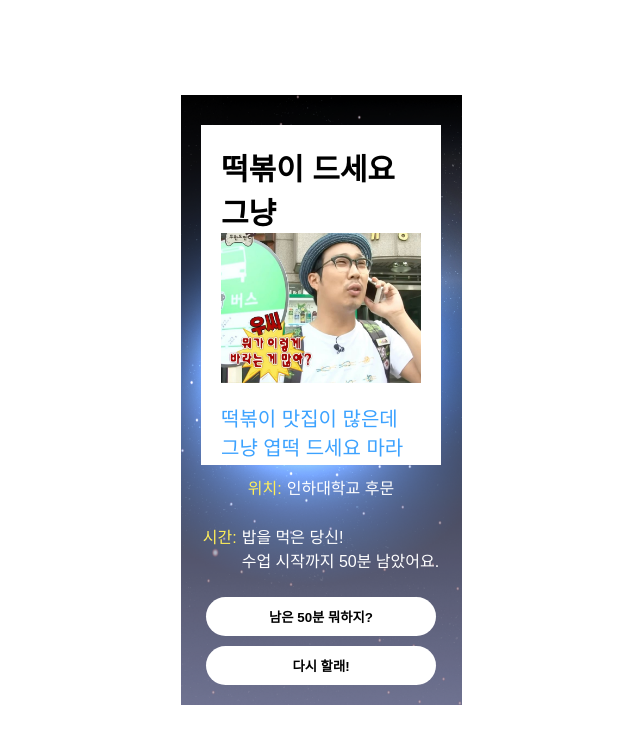
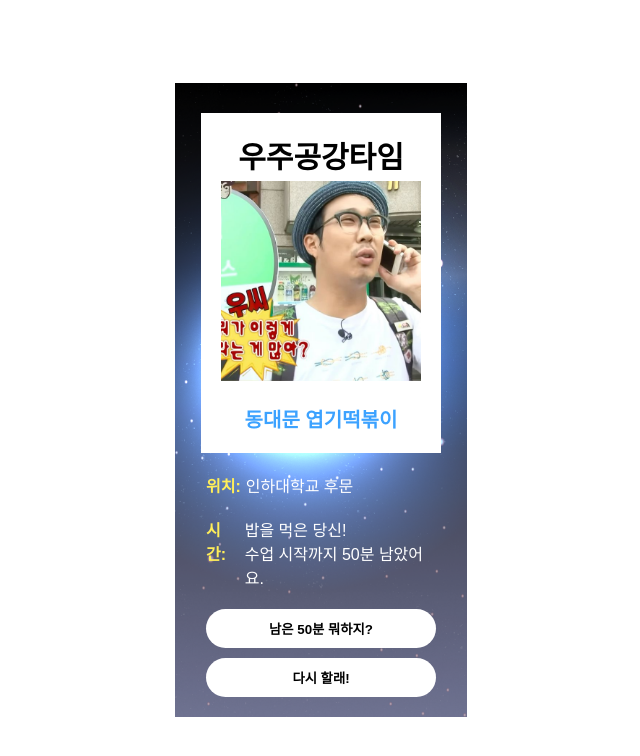
Before and after one commit to inhaUniverseTime/Front-end, a React (Create React App) app: page /result in a window 1280 px wide. Shown: the top 756 px of the page, without its empty margins (319-959 px from the left). Built offline with nearby package versions, Linux system fonts and the light colour scheme; no server answers; a web font is replaced by a local one.

Commit message:
feat. 이미지 변경

```diff
--- a/src/pages/Result.jsx
+++ b/src/pages/Result.jsx
@@ -1,7 +1,7 @@
 import React, { useEffect, useState } from 'react';
 import styled, { createGlobalStyle } from "styled-components";
 import { useNavigate } from 'react-router-dom';
-import axios from 'axios'; // axios 라이브러리 추가
+import axios from 'axios';
 
 const GlobalStyles = createGlobalStyle`
   * {
@@ -12,6 +12,7 @@ const GlobalStyles = createGlobalStyle`
 
   body {
     background-color: #d9d9d9;
+    font-weight: bold;
   }
 `;
 
@@ -55,12 +56,14 @@ const ContentBox = styled.div`
   h2 {
     color: black;
     font-size: 30px;
+    font-weight: bold;
   }
   p {
     color: #3CA2FF;
     font-size: 20px;
-    white-space: pre-wrap; /* 줄 바꿈을 위한 설정 */
-    word-wrap: break-word; /* 긴 단어의 줄 바꿈을 허용 */
+    font-weight: bold;
+    white-space: pre-wrap;
+    word-wrap: break-word;
   }
   &::-webkit-scrollbar {
     display: none;
@@ -69,12 +72,22 @@ const ContentBox = styled.div`
   scrollbar-width: none;
 `;
 
+const InfoContainer = styled.div`
+  display: flex;
+  flex-direction: column;
+  align-items: flex-start;
+  justify-content: center;
+  width: 240px;
+  margin-top: 10px;
+`;
+
 const InfoTextComponent = styled.div`
   display: flex;
-  flex-direction: row; /* 라벨과 값이 같은 라인에 표시되도록 설정합니다. */
-  align-items: flex-start; /* 자식 요소들을 시작 위치로 정렬합니다. */
+  flex-direction: row;
+  align-items: flex-start;
+  justify-content: flex-start;
   margin-top: 5px;
-  margin-bottom: 10px;
+  margin-bottom: 5px; /* 간격을 줄이기 위해 margin-bottom 조정 */
   padding: 5px;
   border-radius: 5px;
 `;
@@ -83,16 +96,21 @@ const InfoLabel = styled.span`
   font-size: 16px;
   color: #FFEE59;
   margin-right: 5px;
-  display: flex; /* 수평 정렬을 위해 추가합니다. */
-  align-items: flex-start; /* 시작 위치로 정렬하도록 설정합니다. */
+  display: flex;
+  align-items: flex-start;
+  font-weight: bold;
 `;
 
 const InfoValue = styled.div`
   font-size: 16px;
   color: white;
   word-wrap: break-word;
-  max-width: 200px; // 더 적합한 너비로 조정해보세요
-  white-space: pre-wrap; /* 텍스트 줄 바꿈을 위해 추가 */
+  max-width: 200px;
+  white-space: pre-wrap;
+  text-align: left;
+  span {
+    font-weight: normal;
+  }
 `;
 
 const ButtonContainer = styled.div`
@@ -113,37 +131,34 @@ const Button = styled.button`
   border: none;
   border-radius: 20px;
   cursor: pointer;
+  font-weight: bold;
 `;
-
 
 const Result = () => {
   const navigate = useNavigate();
-  const [contentData, setContentData] = useState(null); // 백엔드에서 받아온 컨텐츠 데이터 상태
-  const [activityDescription, setActivityDescription] = useState(""); // 백엔드에서 받아온 활동 설명 상태
+  const [contentData, setContentData] = useState(null);
+  const [activityDescription, setActivityDescription] = useState("");
 
   useEffect(() => {
-    // 백엔드 API에서 데이터 가져오기
     axios.get('/api/content')
       .then(response => {
-        setContentData(response.data); // 데이터 상태 업데이트
-        setActivityDescription(response.data.activityDescription); // 활동 설명 상태 업데이트
+        setContentData(response.data);
+        setActivityDescription(response.data.activityDescription);
       })
       .catch(error => {
-        // API 요청이 실패할 경우 기본값 설정
         const defaultData = {
-          title: "떡볶이 드세요 그냥",
+          title: "우주공강타임",
           image: "/image/test.jpg",
-          description: "떡볶이 맛집이 많은데 그냥 엽떡 드세요 마라로제로다가",
+          description: "동대문 엽기떡볶이",
           location: "인하대학교 후문",
           time: "50분",
           activityDescription: "밥을 먹은 당신!"
         };
-        setContentData(defaultData); // 기본값으로 데이터 상태 업데이트
-        setActivityDescription(defaultData.activityDescription); // 활동 설명 상태 업데이트
+        setContentData(defaultData);
+        setActivityDescription(defaultData.activityDescription);
       });
   }, []);
 
-  // 페이지 이동 함수
   const goToPage = (path) => {
     navigate(path);
   };
@@ -153,24 +168,30 @@ const Result = () => {
       <GlobalStyles />
       <PageContainer>
         <ContentContainer>
-          {contentData && (
+          {contentData ? (
+            <>
               <ContentBox>
                 <h2>{contentData.title}</h2>
-              <img src={contentData.image} alt="Photo" style={{ width: "100%", maxHeight: "250px", objectFit: "cover", marginBottom: "20px" }} />
+                <img src={contentData.image} alt="Photo" style={{ width: "100%", height: "200px", objectFit: "cover", marginBottom: "20px" }} />
                 <p>{contentData.description}</p>
               </ContentBox>
-          )}
+              <InfoContainer>
                 <InfoTextComponent>
-            <InfoLabel>위치:</InfoLabel><InfoValue>{contentData && contentData.location}</InfoValue>
+                  <InfoLabel>위치:</InfoLabel>
+                  <InfoValue><span>{contentData.location}</span></InfoValue>
                 </InfoTextComponent>
                 <InfoTextComponent>
                   <InfoLabel>시간:</InfoLabel>
                   <InfoValue>
-              {contentData && activityDescription && <span>{activityDescription}<br /></span>}
-              {contentData ? <span>수업 시작까지 {contentData.time} 남았어요.<br /></span> : "데이터를 불러오는 중입니다."}
+                    {activityDescription && <span>{activityDescription}<br /></span>}
+                    <span>수업 시작까지 {contentData.time} 남았어요.<br /></span>
                   </InfoValue>
                 </InfoTextComponent>
-          {/* ButtonContainer */}
+              </InfoContainer>
+            </>
+          ) : (
+            <p>데이터를 불러오는 중입니다...</p>
+          )}
           <ButtonContainer>
             <Button onClick={() => goToPage('/main')}>{contentData ? `남은 ${contentData.time} 뭐하지?` : "남은 50분 뭐하지?"}</Button>
             <Button onClick={() => goToPage('/main2')}>다시 할래!</Button>
--- a/src/pages/Select1.jsx
+++ b/src/pages/Select1.jsx
@@ -41,8 +41,8 @@ const ContentContainer = styled.div`
 `;
 
 const StyledSquareButton = styled.div`
-  width: 100px;
-  height: 100px;
+  width: 110px;
+  height: 110px;
   background-color: ${({ selected }) => (selected ? '#3CA2FF' : 'rgba(255, 255, 255, 0.1)')};
   border: ${({ selected }) => (selected ? '2px solid #FFFFFF' : 'none')};
   cursor: pointer;
@@ -50,7 +50,7 @@ const StyledSquareButton = styled.div`
   text-align: center; /* 텍스트를 가로로 가운데 정렬 */
 
   > div {
-    font-size: 30px;
+    font-size: 28px;
     font-weight: 600; /* 세미 볼드(미디엄) */
     color: white;
     position: absolute;
--- a/src/pages/Select2.jsx
+++ b/src/pages/Select2.jsx
@@ -41,8 +41,8 @@ const ContentContainer = styled.div`
 `;
 
 const StyledSquareButton = styled.div`
-  width: 100px;
-  height: 100px;
+  width: 110px;
+  height: 110px;
   background-color: ${({ selected }) => (selected ? '#3CA2FF' : 'rgba(255, 255, 255, 0.1)')};
   border: ${({ selected }) => (selected ? '2px solid #FFFFFF' : 'none')};
   cursor: pointer;
@@ -50,7 +50,7 @@ const StyledSquareButton = styled.div`
   text-align: center; /* 텍스트를 가로로 가운데 정렬 */
 
   > div {
-    font-size: 30px;
+    font-size: 28px;
     font-weight: 600; /* 세미 볼드(미디엄) */
     color: white;
     position: absolute;
--- a/src/pages/Ticket.jsx
+++ b/src/pages/Ticket.jsx
@@ -95,7 +95,7 @@ const OptionItem = styled.div`
 `;
 
 const TextBox = styled.div`
-  font-size: 15px;
+  font-size: 16px;
   font-weight: bold;
   color: #000; /* 검정색 */
 `;
@@ -113,7 +113,8 @@ const Dropdown = styled.select`
   overflow: hidden;
   white-space: nowrap;
   text-align: right; /* 오른쪽 정렬 */
-  font-size: 18px; /* 폰트 크기 */
+  font-size: 16px; /* 폰트 크기 */
+  font-weight: bold;
 `;
 
 const Ticket = () => {
```
Lines whose indentation alone changed are shown as unchanged.
